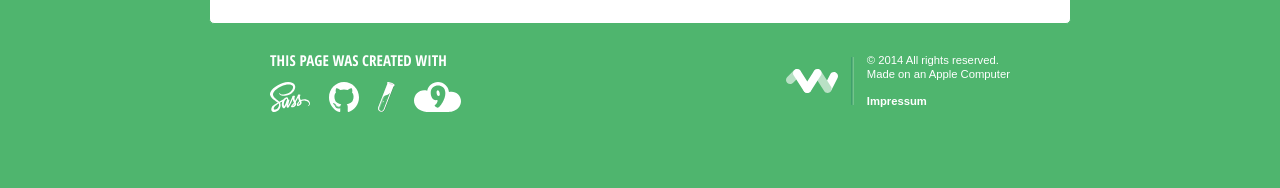
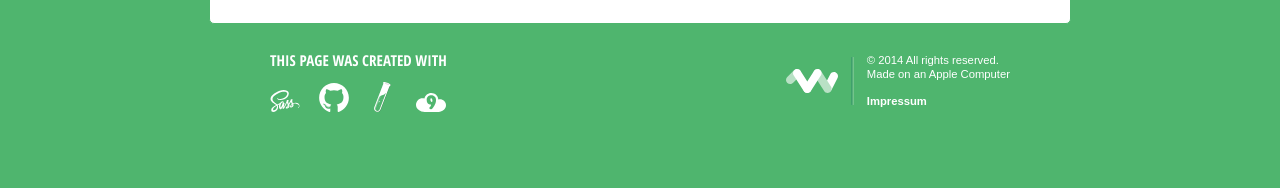
Before and after one commit to webwb/webwb.github.io, a Jekyll site: the page built from index.html, in a window 1280 px wide. Shown: the part 1459-1647 px from the top of the page. Built offline with Jekyll 4.4.1, drawn with Linux system fonts in a browser that asks for light colours; the list of posts is cut into pages by our own code.

Commit message:
changed footer logos to background image and added hover

```diff
--- a/_includes/footer.html
+++ b/_includes/footer.html
@@ -9,10 +9,10 @@
       <div class="footer-col  footer-col-1">
         <h2>This page was created with</h2>
         <ul class="build-with-list">
-          <li><a href="http://sass-lang.com/"><img src="/images/sasslogo.svg" title="Sass"/></a></li>
-          <li><a href="https://github.com/"><img src="/images/githublogo.svg" title="Github"/></a></li>
-          <li><a href="http://jekyllrb.com/"><img src="/images/jekylllogo_flat_tube.svg" title="Jekyll"/></a></li>
-          <li><a href="https://c9.io/"><img src="/images/cloud9logo.svg" title="Cloud 9"/></a></li>
+          <li><a href="http://sass-lang.com/" class="sasslogo">SASS Lang</a></li>
+          <li><a href="https://github.com/"   class="githublogo">Github</a></li>
+          <li><a href="http://jekyllrb.com/"  class="jekylllogo">Jekyll</a></li>
+          <li><a href="https://c9.io/"        class="c9logo">Cloud 9</a></li>
         </ul>
       </div>
 
--- a/_includes/pagination.html
+++ b/_includes/pagination.html
@@ -20,11 +20,10 @@
   {% endif %}
 
   {% if page.next %}
-    <a class="previous" href="{{ page.next.url | prepend: site.baseurl | replace: '//', '/' }}">Newer Post</a>
+    <a class="previous" href="{{ page.next.url | prepend: site.baseurl | replace: '//', '/' }}">Previous Post</a>
   {% endif %}
 
-
   {% if page.previous %}
-    <a class="previous" href="{{ page.previous.url | prepend: site.baseurl | replace: '//', '/' }}">Older Post</a>
+    <a class="previous" href="{{ page.previous.url | prepend: site.baseurl | replace: '//', '/' }}">Next Post</a>
   {% endif %}
 </div>
--- a/_sass/_footer.scss
+++ b/_sass/_footer.scss
@@ -76,7 +76,7 @@
 ul.build-with-list {
   margin: 0;
   li {
-    display:inline;
+    display:inline-block;
     padding: 0 1em 0 0;
   }
 }
@@ -126,3 +126,28 @@
     }
   }
 }
+
+
+
+
+
+
+
+.build-with-list li a {
+  text-indent: -9999px;
+  display: block;
+  height: 2em;
+  width: 2em;
+  background-size: contain;
+  background-position: center bottom;
+  background-repeat: no-repeat;
+}
+
+.sasslogo         { background-image: url('/images/sasslogo.svg'); }
+.sasslogo:hover   { background-image: url('/images/sasslogo_hover.svg'); }
+.githublogo       { background-image: url('/images/githublogo.svg'); }
+.githublogo:hover { background-image: url('/images/githublogo_hover.svg'); }
+.jekylllogo       { background-image: url('/images/jekylllogo_flat_tube.svg'); }
+.jekylllogo:hover { background-image: url('/images/jekylllogo_flat_tube_hover.svg'); }
+.c9logo           { background-image: url('/images/cloud9logo.svg'); }
+.c9logo:hover     { background-image: url('/images/cloud9logo_hover.svg'); }
```
Also changed, not shown: 1 other file.
